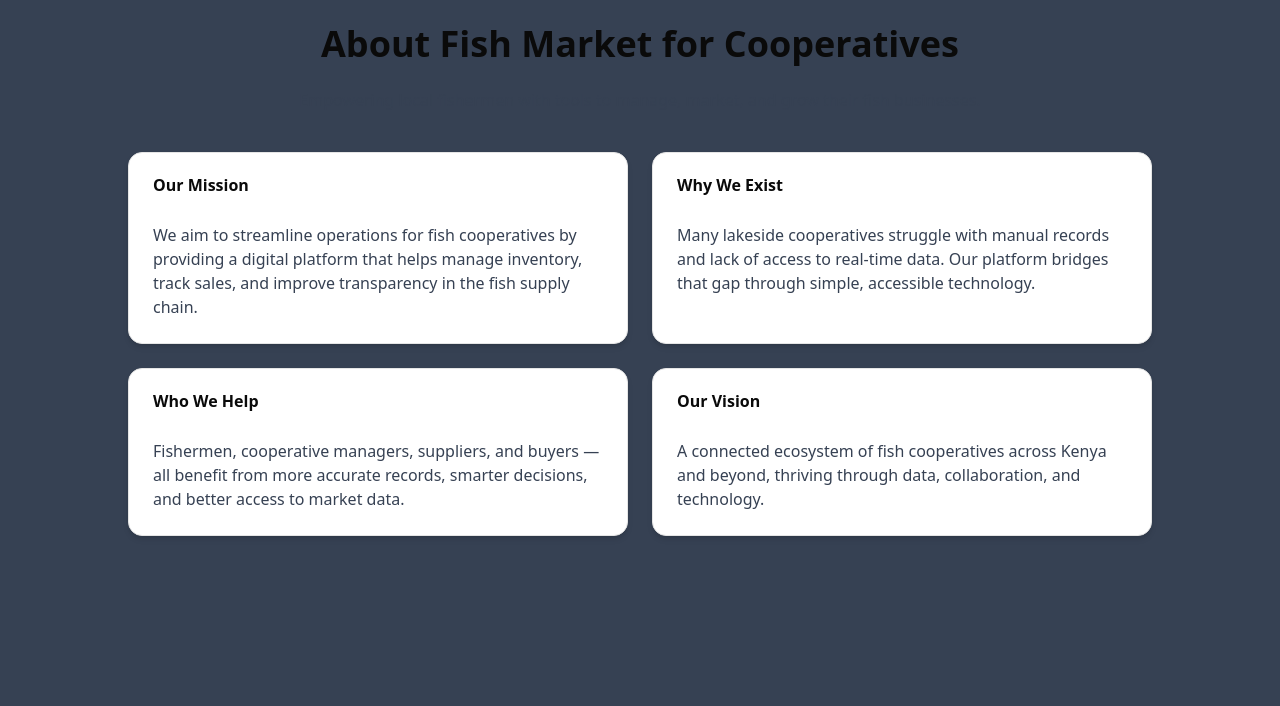
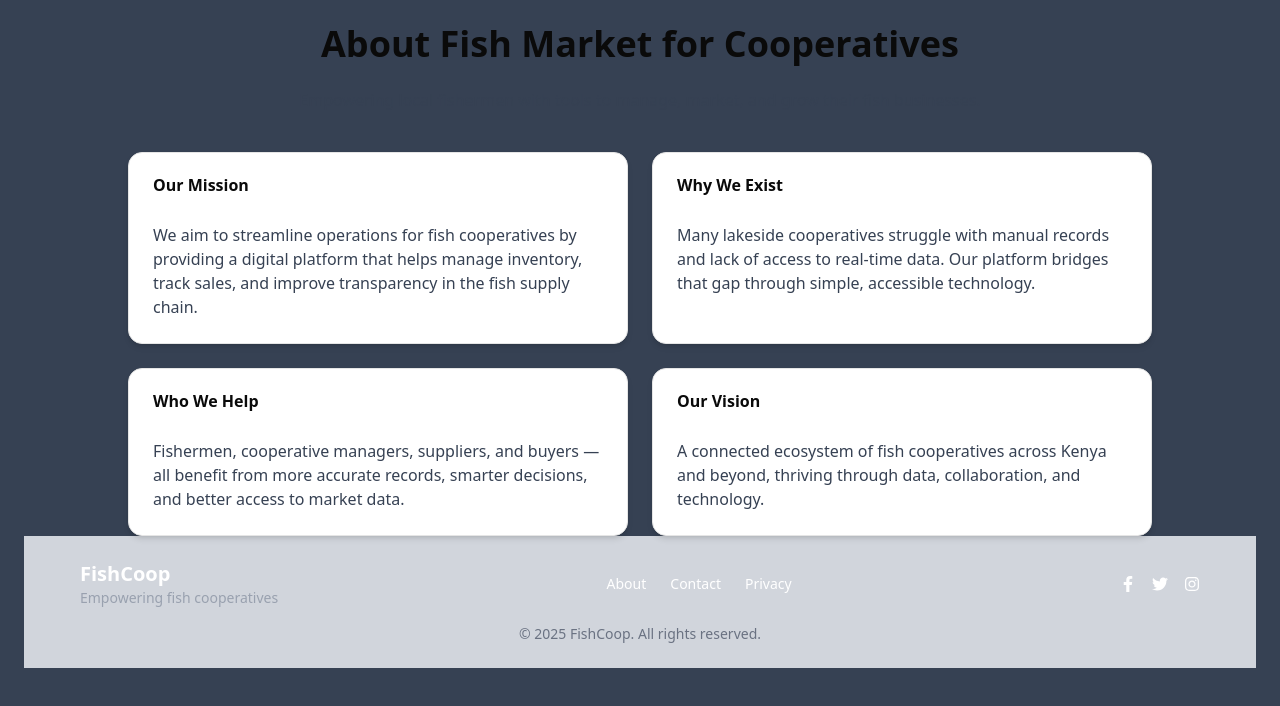
Before and after one commit to Neriah333/FISHMARKET, a React (Vite) app in the folder client/: page /about in a window 1280 px wide. Shown: the top 706 px of the page. Built offline with nearby package versions, Linux system fonts and the light colour scheme.

Commit message:
Added footer

```diff
--- a/client/src/pages/About.jsx
+++ b/client/src/pages/About.jsx
@@ -1,5 +1,5 @@
 import { Card, CardHeader, CardTitle, CardContent } from "@/components/ui/card";
-// import FooterBar from "../components/Footer";
+import Footer from "../components/Footer";
 
 export default function AboutUs() {
   return (
@@ -65,7 +65,7 @@ export default function AboutUs() {
           </Card>
         </div>
       </div>
-      {/* <FooterBar /> */}
+      <Footer />
     </div>
   );
 }
--- a/client/src/pages/Contact.jsx
+++ b/client/src/pages/Contact.jsx
@@ -4,7 +4,8 @@ import { Textarea } from "@/components/ui/textarea";
 import { Button } from "@/components/ui/button";
 import { Card, CardHeader, CardTitle, CardContent, CardFooter } from "@/components/ui/card";
 import API from "../services/api";
-// import FooterBar from "../components/Footer";
+import Footer from "../components/Footer";
+
 
 export default function ContactUs() {
   const [form, setForm] = useState({
@@ -96,7 +97,7 @@ export default function ContactUs() {
           </CardFooter>
         </form>
       </Card>
-      {/* <FooterBar /> */}
+      <Footer className="mt-10" />
     </div>
   );
 }
--- a/client/src/pages/Dashboard.jsx
+++ b/client/src/pages/Dashboard.jsx
@@ -3,6 +3,7 @@ import API from "../services/api"; // Axios instance
 import Navbar from "../components/Navbar";
 import { Card, CardHeader, CardTitle, CardContent } from "@/components/ui/card";
 import Menu from "../components/Side";
+import Footer from "../components/Footer";
 
 export default function Dashboard() {
   const [stats, setStats] = useState({
@@ -99,6 +100,7 @@ export default function Dashboard() {
               <p className="text-gray-600">Coming soon: Cooperative blog & market insights.</p>
             </CardContent>
           </Card>
+          <Footer />
         </main>
       </div>
     </div>
```
